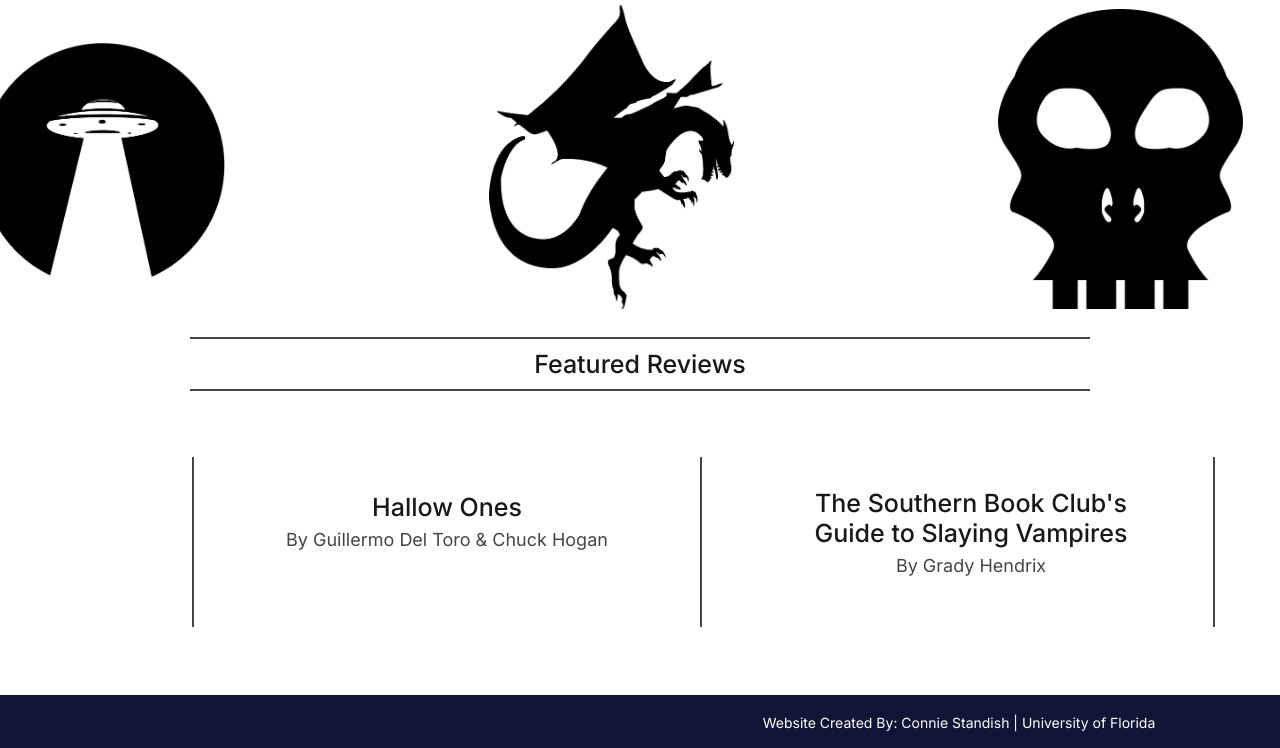
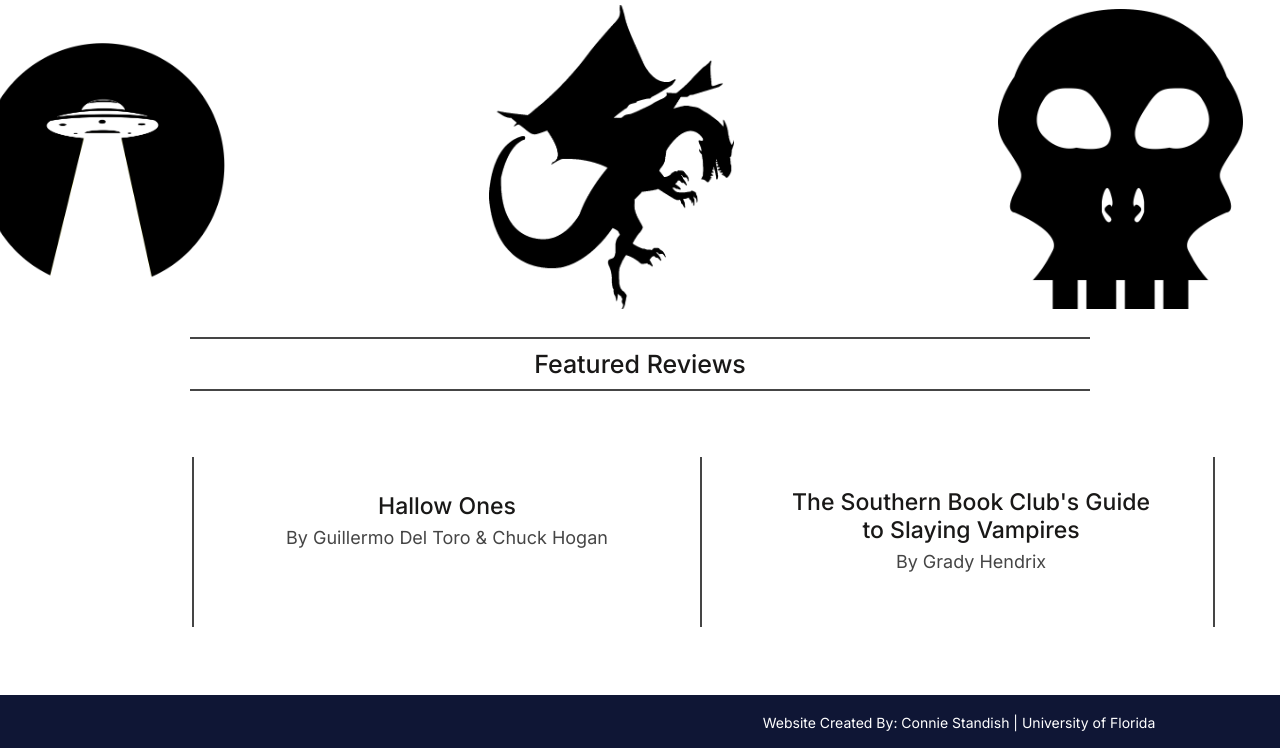
Before and after one commit to ConnieStandish/final-project, a plain HTML site: page index.html in a window 1280 px wide. Shown: the part 193-941 px from the top of the page. Drawn offline with Linux system fonts and the light colour scheme; a web font is replaced by a local one.

Commit message:
Edited featured reviews section index.html

```diff
--- a/css/styles.css
+++ b/css/styles.css
@@ -135,6 +135,11 @@ Featured Reviews
   font-weight: 500;
 }
 
+.featured-reviews-section h3 {
+  font-size: 23px;
+  font-weight: 500;
+}
+
 .featured-reviews-section p {
   font-size: 18px;
   color: #454545;
@@ -144,7 +149,8 @@ Featured Reviews
 .southern-bookclub a,
 .hallow-ones a,
 .water-dancer a {
-  text-decoration: none;
+    text-decoration: none;
+    color: #191817;
 }
 
 .featured-reviews {
@@ -163,9 +169,9 @@ Featured Reviews
   transition: .3s;
 }
 
-.review-link h2:hover {
-  color: #4f4e4e;
-  transition: .3s
+.review-link a:hover {
+    color: #4f4e4e;
+    transition: .3s;
 }
 
 .hallow-ones,
--- a/index.html
+++ b/index.html
@@ -48,15 +48,15 @@
     <section class="featured-reviews-section">
       <h2 class="featured-reviews">Featured Reviews</h2>
       <div class="hallow-ones review-link">
-        <a href="hallow-review.html"><h2>Hallow Ones</h2></a>
+        <h3><a href="hallow-review.html">Hallow Ones</a></h3>
         <p>By Guillermo Del Toro & Chuck Hogan</p>
       </div>
       <div class="southern-bookclub review-link">
-        <a href="bookclub-review.html"><h2>The Southern Book Club's Guide to Slaying Vampires</h2></a>
+        <h3><a href="bookclub-review.html">The Southern Book Club's Guide to Slaying Vampires</a></h3>
         <p>By Grady Hendrix</p>
       </div>
       <div class="water-dancer review-link">
-        <a href="water-review.html"><h2>The Water Dancer</h2></a>
+        <h3><a href="water-review.html">The Water Dancer</a></h3>
         <p>By Ta-Nahisi Coates</p>
       </div>
     </section>
```
